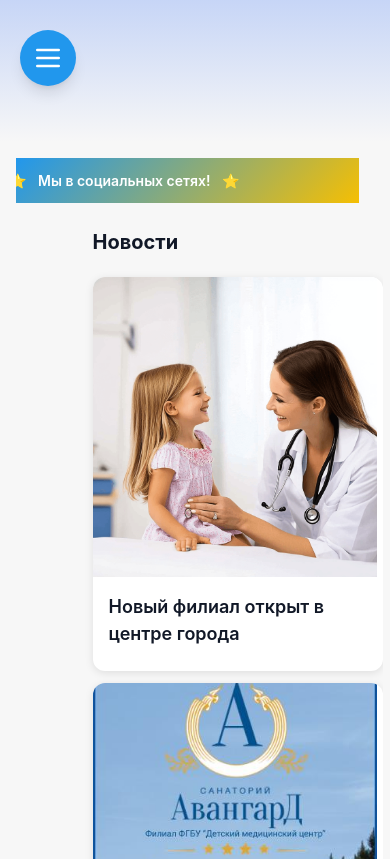
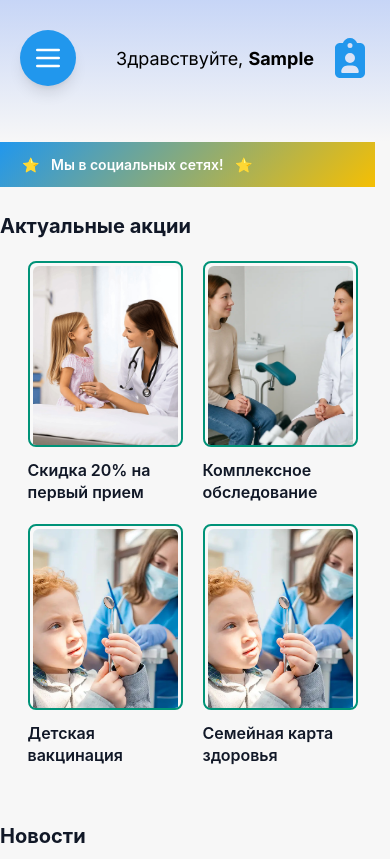
Before and after one commit to 007-Agent/NewDesignLK, a React (Vite) app: page /home in a window 390 px wide. Built offline with nearby package versions, Linux system fonts and the light colour scheme; no server answers; sample sign-in values are in the browser's storage; a web font is replaced by a local one.

Commit message:
Новые изменения по ЛК-27

```diff
--- a/src/RouterSlide/Profile/ProfilePage.tsx
+++ b/src/RouterSlide/Profile/ProfilePage.tsx
@@ -29,12 +29,12 @@ export function ProfilePage({ user }: ProfilePageProps) {
 
   return (
     <div className="profile__main">
-      <h2 className="mb-8">Профиль пользователя</h2>
+
 
       <div className="bg-white rounded-xl shadow-sm p-8">
         {/* Profile Header */}
         <div className="flex items-center gap-6 mb-8 pb-8 border-b border-gray-200">
-          <div className="w-24 h-24 bg-[#2197ed] from-teal-400 to-teal-600 rounded-full flex items-center justify-center">
+          <div className="w-24 h-24 bg-[#2197ed] from-teal-400 to-teal-600 rounded-full flex items-center justify-center max-[450px]:w-18 max-[450px]:h-18">
             <User className="w-12 h-12 text-white" />
           </div>
           <div>
--- a/src/components/Header/Header.tsx
+++ b/src/components/Header/Header.tsx
@@ -1,4 +1,4 @@
-import React, {useState} from 'react';
+import React, {useState, useEffect} from 'react';
 import { Activity, Menu } from 'lucide-react';
 import { Sidebar } from '../SideBar/Sidebar';
 import { LoginForm } from '../Login/LoginForn';
@@ -27,7 +27,27 @@ export function Header() {
   const closeMenu = () => {
     dispatch(setMenuOpen(false));
   };
+useEffect(() => {
+  if (menuOpen) {
+    document.body.style.overflow = 'hidden';
+  } else {
+    document.body.style.overflow = '';
+  }
+  return () => {
+    document.body.style.overflow = '';
+  };
+}, [menuOpen]);
 
+useEffect(() => {
+  if (!user) {
+    document.body.style.overflow = 'hidden';
+  } else {
+    document.body.style.overflow = '';
+  }
+  return () => {
+    document.body.style.overflow = '';
+  };
+}, [user]);
   return (
     <>
 
--- a/src/components/Header/header.scss
+++ b/src/components/Header/header.scss
@@ -171,6 +171,5 @@
     }
   }
   .header__right {
-    display: none;
   }
 }
--- a/src/components/Layout.tsx
+++ b/src/components/Layout.tsx
@@ -26,7 +26,7 @@ export default function Layout() {
       {/* Основной контент */}
         <div className="h-[85vh] overflow-y-auto bg-[#f7f7f7] [scrollbar-gutter:stable]">
       <div className={`
-        mx-auto  lg:px-12
+        mx-auto
         ${isHomePage
           ? 'max-w-[calc(7/6*100%)]'  // увеличиваем на ~30% (примерно как 130%)
           : 'max-w-7xl'
--- a/src/components/Main/Main.tsx
+++ b/src/components/Main/Main.tsx
@@ -9,6 +9,10 @@ import action1 from "../../assets/images/action-1.png"
 import action2 from "../../assets/images/action-2.png"
 import action3 from "../../assets/images/action-3.jpg"
 import action4 from "../../assets/images/action-3.jpg"
+
+import new2 from  "../../assets/images/Авангард.jpg"
+import new1 from "../../assets/images/action-1.png"
+import new3 from "../../assets/images/Аптека3.jpg"
 
 interface AppointmentsProps {
   user: Usernow | null;
@@ -44,19 +48,19 @@ export function HomePage(props : AppointmentsProps) {
 
   const newsItems = [
     {
-      image: '../../../public/images/action-1.png',
+      image: new1,
       title: 'Новый филиал открыт в центре города',
     },
     {
-      image: '../../../public/images/Авангард.jpg',
+      image: new2,
       title: 'Новые специалисты в нашей команде',
     },
     {
-      image: '../../../public/images/Аптека3.jpg',
+      image: new3,
       title: 'Обновленные стандарты безопасности',
     },
     {
-      image: 'https://images.unsplash.com/photo-1721076749160-e5a08d53c787?crop=entropy&cs=tinysrgb&fit=max&fm=jpg&q=80&w=1080',
+      image: new3,
       title: 'Современное медицинское оборудование',
     },
   ];
@@ -78,7 +82,7 @@ export function HomePage(props : AppointmentsProps) {
               </div>
             ))}
           </div>
-          <img src={dmc} alt="" />
+          <img src={dmc} alt="" className='img-new'/>
         </div>
 
         {/* Акции теперь идут ВТОРЫМИ (были новостями) */}
--- a/src/components/Main/main.scss
+++ b/src/components/Main/main.scss
@@ -212,3 +212,49 @@
     font-size: 20px;
   }
 }
+@media (max-width: 450px) {
+  .home-page {
+    padding: 0;
+  }
+  .home-content-wrapper {
+    flex-direction: column;
+  }
+  .news-section {
+    height: 610px;
+    max-width: 385px;
+    margin: 0 auto;
+  }
+  .img-new {
+    display: none;
+  }
+  .news-list {
+    display: flex;
+    flex-wrap: wrap;
+    justify-content: center;
+  }
+  .promotion-image {
+    width: 187px;
+    height: 244px;
+    object-fit: cover;
+  }
+  .promotion-card {
+    width: 188px;
+  }
+  .promotion-image-wrapper {
+    height: 250px;
+  }
+  .promotion-content {
+    padding: 0;
+    h4 {
+      font-size: 14px;
+      padding-left: 10px;
+    }
+  }
+  .promotions-section {
+    max-width: 388px;
+    margin: 0 auto;
+  }
+  .marquee-content {
+    animation: marquee 10s linear infinite;
+  }
+}
--- a/src/components/Marquee/Marquee.scss
+++ b/src/components/Marquee/Marquee.scss
@@ -11,7 +11,7 @@
 .marquee-content {
   display: flex;
   gap: 60px;
-  animation: marquee 20s linear infinite;
+  animation: marquee 5s linear infinite;
   white-space: nowrap;
 }
 
--- a/src/components/SideBar/Sidebar.tsx
+++ b/src/components/SideBar/Sidebar.tsx
@@ -1,5 +1,5 @@
 //
-
+import React, { useRef, useEffect } from 'react';
 import { Link } from 'react-router-dom';
 import { useNavigate } from 'react-router-dom';
 import { X } from 'lucide-react';
@@ -26,8 +26,18 @@ export function Sidebar({ isMobileMenuOpen, setIsMobileMenuOpen }: SidebarProps)
     { label: 'Конфиденциальность', page: '/policy', icon: Shield },
 
   ];
+
+
     const dispatch = useAppDispatch();
-  const handleExitUser = () => {
+const sidebarRef = useRef<HTMLDivElement>(null);
+
+  useEffect(() => {
+    if (isMobileMenuOpen && sidebarRef.current) {
+      sidebarRef.current.scrollTop = 0;
+    }
+  }, [isMobileMenuOpen]);
+
+const handleExitUser = () => {
     dispatch(logoutUser());
     dispatch(setMenuOpen(false));
     navigate('/doctors');
@@ -38,8 +48,8 @@ export function Sidebar({ isMobileMenuOpen, setIsMobileMenuOpen }: SidebarProps)
     <>
 
 
-     <aside className="sidebar">
-  <div className="sidebar__container">
+     <aside   className="sidebar">
+  <div className="sidebar__container" ref={sidebarRef}>
     <nav className="sidebar__nav">
 
       {menuItems.map((item, index) => {
--- a/src/components/SideBar/sidebar.scss
+++ b/src/components/SideBar/sidebar.scss
@@ -2,14 +2,15 @@
 .sidebar {
   height: 100%;
   width: 320px;
+
   background-color: white;
   border-right: 4px solid #2197ed; // green-500
   background-color: #2197ed;
-  overflow: hidden;
+
   &__container {
-    overflow: hidden;
+    overflow: auto;
     height: 100%;
-    padding: 96px 24px; // py-24 px-6
+    padding: 68px 24px; // py-24 px-6
     display: flex;
     flex-direction: column;
   }
@@ -17,7 +18,7 @@
   &__nav {
     display: flex;
     flex-direction: column;
-    gap: 24px; // gap-6 (6 * 4px = 24px)
+    gap: 20px; // gap-6 (6 * 4px = 24px)
   }
 
   &__footer {
--- a/src/components/patientDetailsFull/PatientFull/Patientfull.scss
+++ b/src/components/patientDetailsFull/PatientFull/Patientfull.scss
@@ -201,3 +201,17 @@
     }
   }
 }
+@media (max-width: 420px) {
+  .vertical-tabs {
+    display: flex;
+    flex-direction: column;
+    gap: 16px;
+    max-width: 400px;
+    overflow-y: auto;
+    justify-content: center;
+    margin: 0 auto;
+  }
+  .tab-content{
+
+  }
+}
--- a/src/components/patientDetailsFull/PatientFull/Vacination/vacin.scss
+++ b/src/components/patientDetailsFull/PatientFull/Vacination/vacin.scss
@@ -6,3 +6,8 @@
   height: 27px;
   color: rgb(58 177 30);
 }
+@media (max-width: 420px) {
+  .print_vac {
+    right: 10px;
+  }
+}
```
